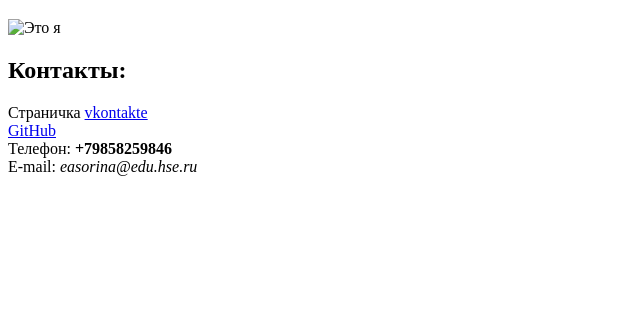
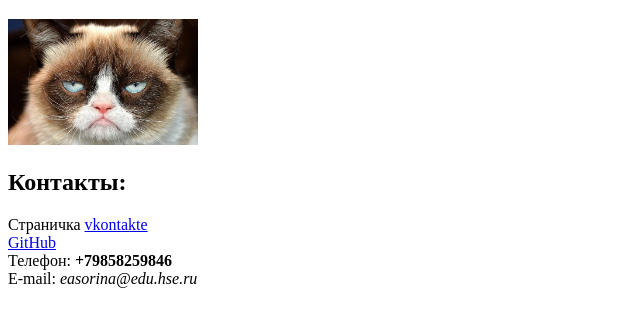
Before and after one commit to katesorina/katesorina.github.io, a plain HTML site: page index.html in a window 1280 px wide. Shown: the part 61-388 px from the top of the page, without its empty margins (0-640 px from the left). Drawn offline with Linux system fonts and the light colour scheme.

Commit message:
Update index.html

```diff
--- a/index.html
+++ b/index.html
@@ -6,7 +6,7 @@
     </head>
     <body>
       <left><h1>Катя Сорина</h1></left>
-      <left><img alt="Это я" width="15%" src="me.jpg"></left>
+      <left><img alt="Это я" width="15%" src="me.jpeg"></left>
       <br/>
       <h2>Контакты:</h2>
       Страничка <a href=https://vk.com/username/>vkontakte</a>
```
